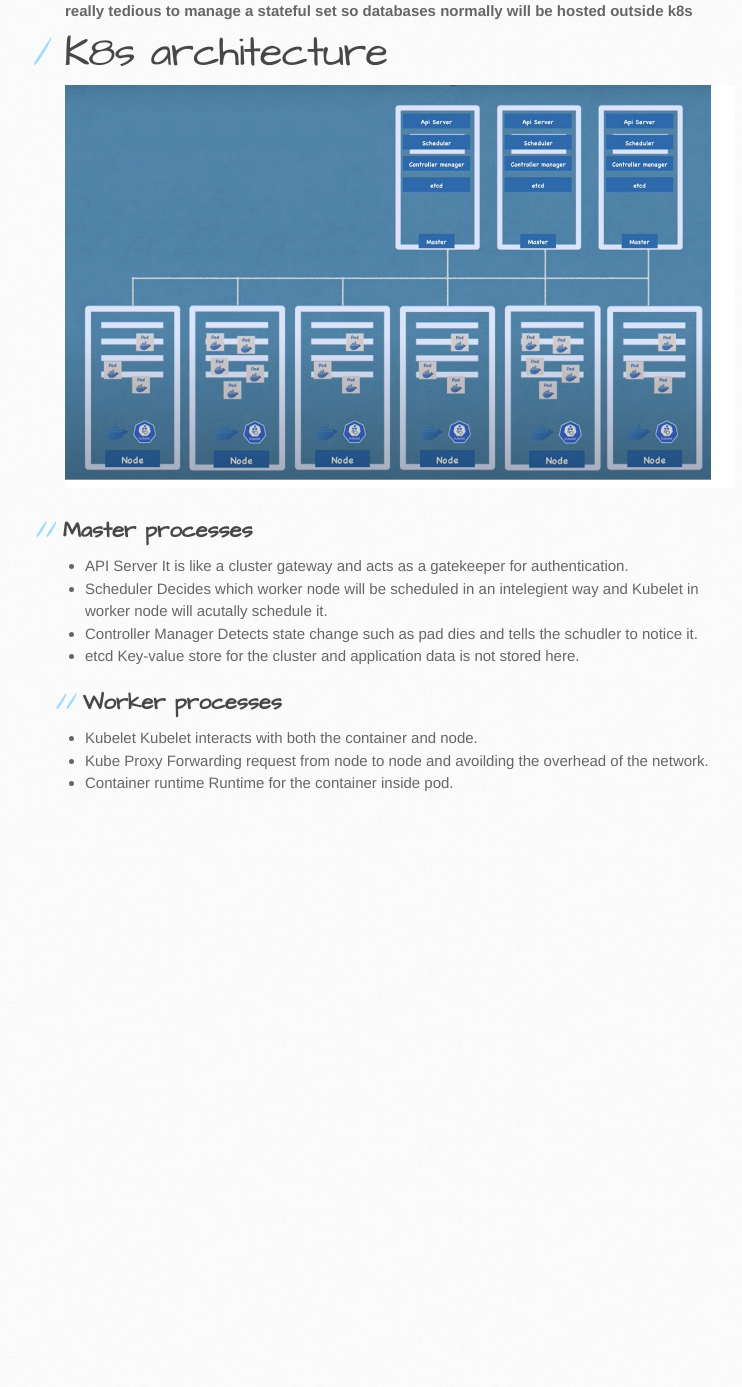
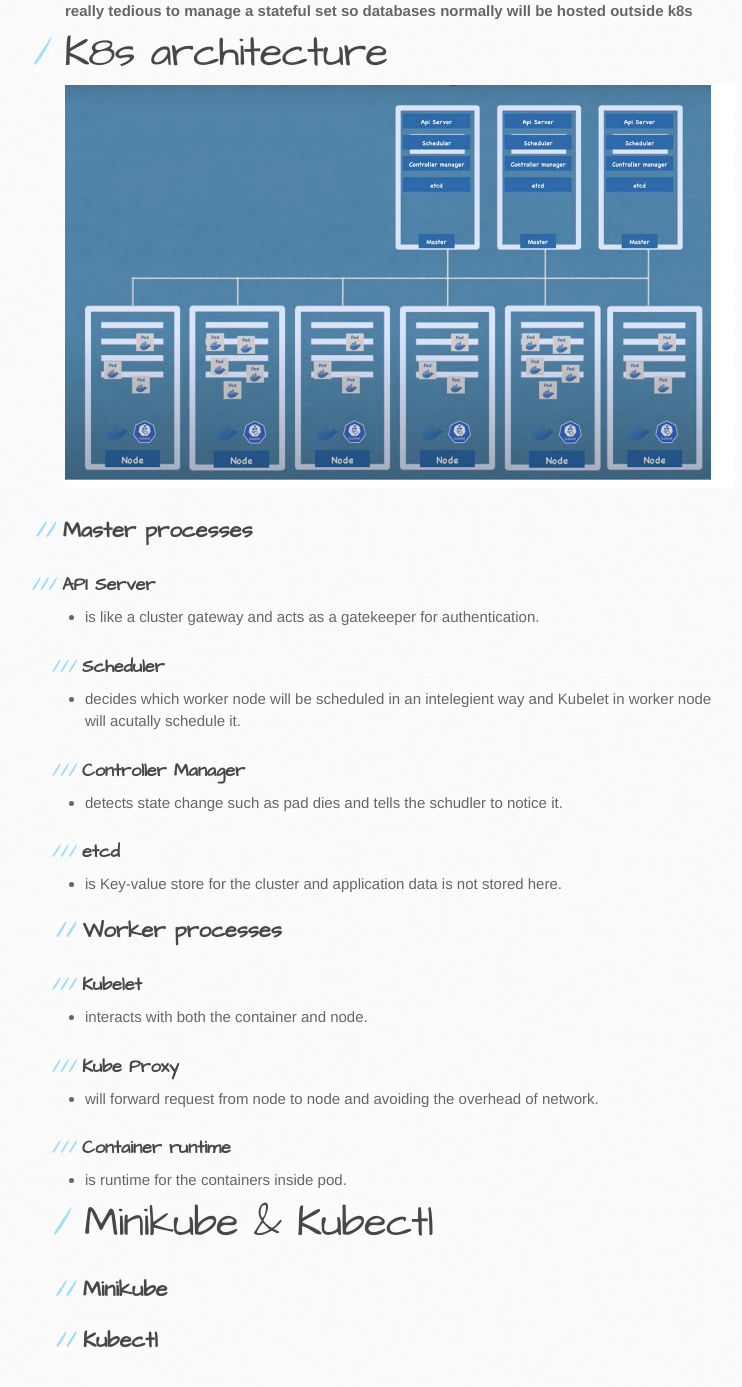
Before and after one commit to itcraftme/itcraftme, a Jekyll site: the page built from docs/it/k8s_knowledge.md, in a window 1280 px wide and 1400 px high, scrolled down 1030 px. Shown: the top 1387 px of the window, without its empty margins (125-867 px from the left). Built offline with Jekyll 4.4.1, drawn with Linux system fonts in a browser that asks for light colours; our own code applies the rules of GitHub Pages for plain Markdown files; before the commit the page ends 1867 px from its top, so only the background shows below that; some of the changed text lies outside the part shown.

Commit message:
Update k8s_knowledge.md
Adjust format

```diff
--- a/docs/it/k8s_knowledge.md
+++ b/docs/it/k8s_knowledge.md
@@ -24,18 +24,21 @@
 # K8s architecture
 ![k8s_architecture](./images/k8s_architecture.png)
 ## Master processes
-    - API Server
-      It is like a cluster gateway and acts as a gatekeeper for authentication.
-    - Scheduler
-      Decides which worker node will be scheduled in an intelegient way and Kubelet in worker node will acutally schedule it.
-    - Controller Manager
-      Detects state change such as pad dies and tells the schudler to notice it.
-    - etcd
-      Key-value store for the cluster and application data is not stored here.
+### API Server
+    - is like a cluster gateway and acts as a gatekeeper for authentication.
+### Scheduler
+    - decides which worker node will be scheduled in an intelegient way and Kubelet in worker node will acutally schedule it.
+### Controller Manager
+    - detects state change such as pad dies and tells the schudler to notice it.
+### etcd
+    - is Key-value store for the cluster and application data is not stored here.
 ## Worker processes
-    - Kubelet
-      Kubelet interacts with both the container and node.
-    - Kube Proxy
-      Forwarding request from node to node and avoilding the overhead of the network.
-    - Container runtime
-      Runtime for the container inside pod.
+### Kubelet
+    - interacts with both the container and node.
+### Kube Proxy
+    - will forward request from node to node and avoiding the overhead of network.
+### Container runtime
+    - is runtime for the containers inside pod.
+# Minikube & Kubectl
+## Minikube
+## Kubectl
```
Also changed, not shown: other parts of docs/it/k8s_knowledge.md (+4 -4 lines).
